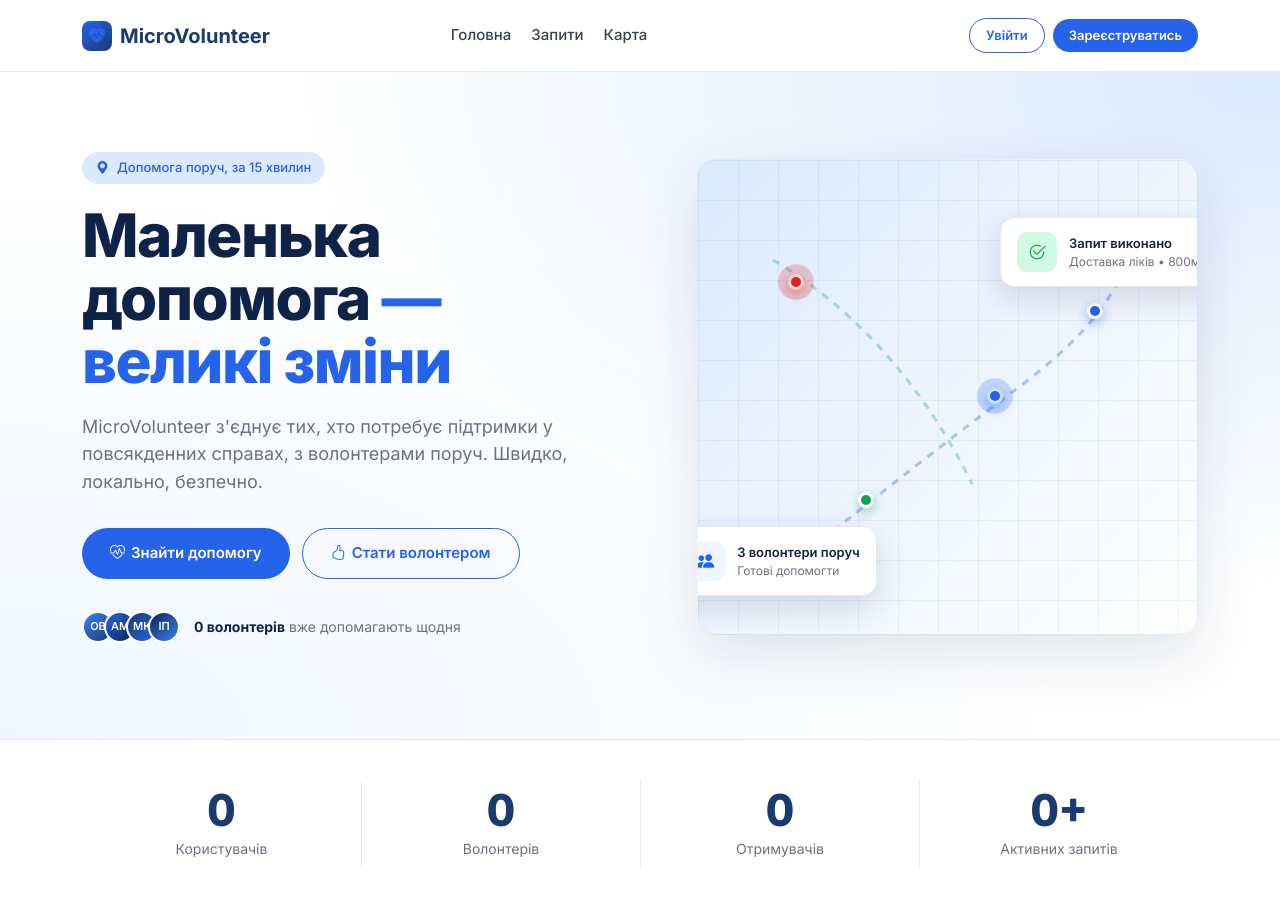
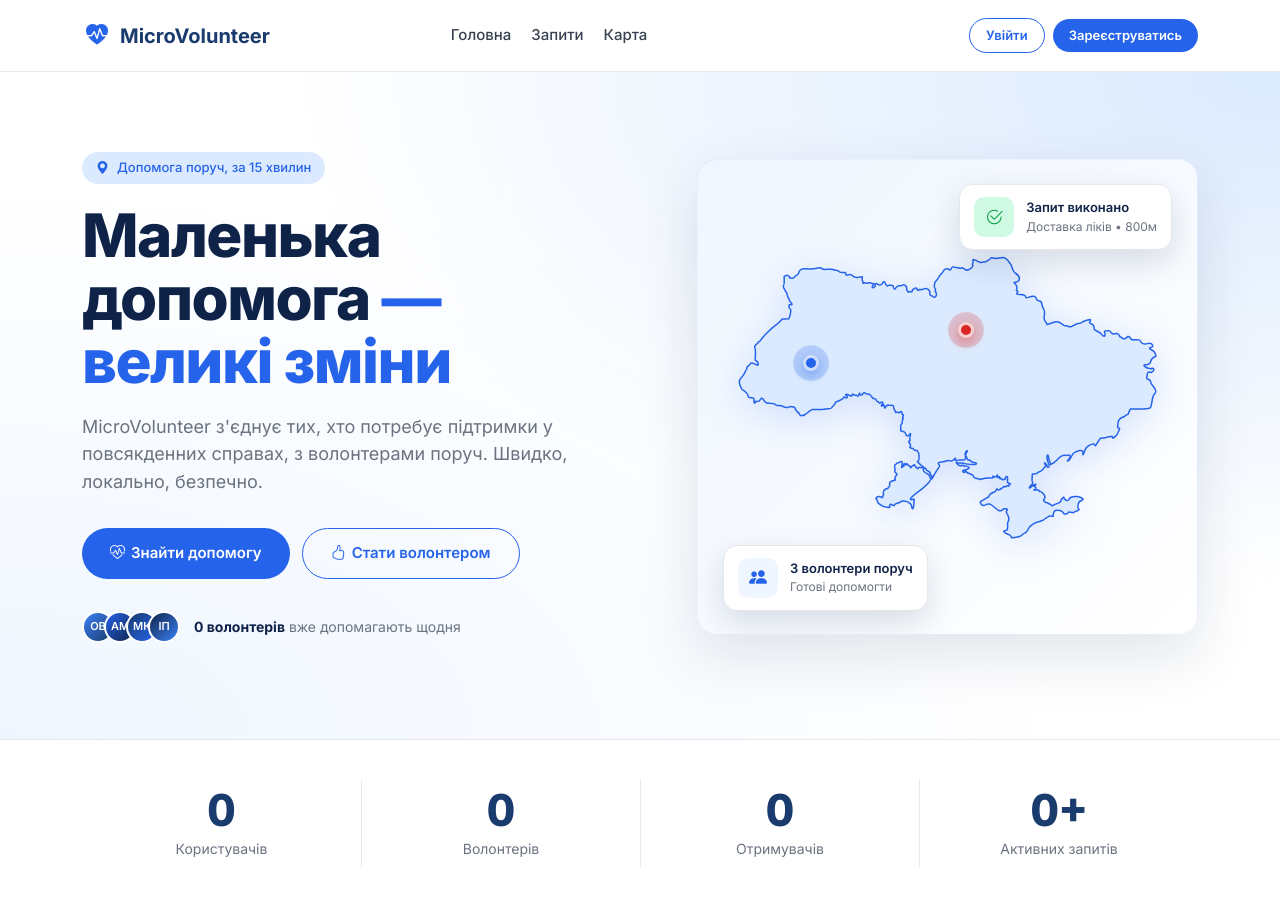
Before and after one commit to Jorik-creator/Micro-Volunteer-Diploma, a Django app: page / in a window 1280 px wide. Shown: the top 907 px of the page. Run offline with Django 5.2, Linux system fonts and the light colour scheme; data comes from the database, SQL or seed files in the repository; data that the repository does not hold is empty.

Commit message:
feat(frontend): finalize design system — css, base & home template updates

```diff
--- a/static/css/style.css
+++ b/static/css/style.css
@@ -89,9 +89,8 @@ h1, h2, h3, h4, h5, h6 { color: var(--mv-blue-900); margin: 0; font-weight: 700;
 .navbar-brand:hover { text-decoration: none; }
 .navbar-brand .logo-mark {
   width: 30px; height: 30px; border-radius: 8px;
-  background: linear-gradient(135deg, var(--mv-blue-600), var(--mv-blue-800));
   display: inline-flex; align-items: center; justify-content: center;
-  color: #fff; font-size: 16px;
+  color: var(--mv-blue-600); font-size: 22px;
 }
 /* Legacy: icon directly in brand (no .logo-mark) */
 .mv-navbar .navbar-brand i { color: var(--mv-blue-600); }
@@ -334,25 +333,30 @@ h1, h2, h3, h4, h5, h6 { color: var(--mv-blue-900); margin: 0; font-weight: 700;
 .avatar-stack .avatar { margin-left: -10px; border: 2px solid #fff; width: 32px; height: 32px; font-size: 11px; }
 .avatar-stack .avatar:first-child { margin-left: 0; }
 
-/* Hero illustration — map mock */
+/* Hero illustration — Ukraine map */
 .hero-illustration {
   position: relative;
   aspect-ratio: 1 / 0.95;
-  background: linear-gradient(135deg, var(--mv-blue-100) 0%, #fff 100%);
+  background: linear-gradient(135deg, var(--mv-blue-50) 0%, #fff 100%);
   border-radius: var(--mv-radius-lg);
   box-shadow: 0 20px 60px rgba(15,35,73,0.12);
   overflow: hidden;
   border: 1px solid rgba(37,99,235,0.08);
 }
-.hero-illustration .mock-map-grid {
-  position: absolute; inset: 0;
-  background-image:
-    linear-gradient(rgba(37,99,235,0.08) 1px, transparent 1px),
-    linear-gradient(90deg, rgba(37,99,235,0.08) 1px, transparent 1px);
-  background-size: 40px 40px;
+.hero-illustration .ukraine-map {
+  position: absolute;
+  inset: 6% 6% 6% 6%;
+  width: 88%; height: 88%;
+  color: var(--mv-blue-100);
+  filter: drop-shadow(0 8px 20px rgba(37,99,235,0.18));
 }
-.hero-illustration svg.mock-routes {
-  position: absolute; inset: 0; width: 100%; height: 100%;
+.hero-illustration .ukraine-map__path {
+  fill: var(--mv-blue-100);
+  stroke: var(--mv-blue-600);
+  stroke-width: 1.5;
+  stroke-linejoin: round;
+  stroke-linecap: round;
+  vector-effect: non-scaling-stroke;
 }
 
 /* Map pins (hero + map page) */
@@ -381,23 +385,34 @@ h1, h2, h3, h4, h5, h6 { color: var(--mv-blue-900); margin: 0; font-weight: 700;
   100% { transform: scale(2.4); opacity: 0; }
 }
 
-/* Floating cards (hero illustration) */
+/* Floating cards (hero illustration)
+   Structure: .floating-card > .fc-icon + .fc-body(>.fc-title, .fc-sub)
+   .fc-body wrapper is required so `min-width:0` lets the flex child
+   shrink and ellipsis kicks in on narrow illustrations. */
 .floating-card {
   position: absolute; background: #fff;
   border-radius: var(--mv-radius-md);
   box-shadow: 0 12px 32px rgba(15,35,73,0.14);
-  padding: 14px 16px; display: flex; gap: 12px; align-items: center;
+  padding: 12px 14px; display: flex; gap: 12px; align-items: center;
   border: 1px solid var(--mv-gray-200);
+  max-width: calc(100% - 24px);
 }
 .floating-card .fc-icon {
   width: 40px; height: 40px; border-radius: 10px;
   background: var(--mv-blue-50); color: var(--mv-blue-600);
   display: inline-flex; align-items: center; justify-content: center;
-  font-size: 18px;
+  font-size: 18px; flex-shrink: 0;
 }
 .floating-card .fc-icon.green { background: var(--mv-success-bg); color: var(--mv-success); }
-.floating-card .fc-title { font-size: 13px; font-weight: 600; color: var(--mv-blue-900); }
-.floating-card .fc-sub   { font-size: 12px; color: var(--mv-gray-500); }
+.floating-card .fc-body { min-width: 0; }
+.floating-card .fc-title {
+  font-size: 13px; font-weight: 600; color: var(--mv-blue-900);
+  white-space: nowrap; overflow: hidden; text-overflow: ellipsis;
+}
+.floating-card .fc-sub {
+  font-size: 12px; color: var(--mv-gray-500);
+  white-space: nowrap; overflow: hidden; text-overflow: ellipsis;
+}
 
 /* Hero stat card (legacy — used in home.html) */
 .hero-stat-card {
--- a/templates/base.html
+++ b/templates/base.html
@@ -19,7 +19,7 @@
   <link href="https://cdn.jsdelivr.net/npm/bootstrap-icons@1.11.3/font/bootstrap-icons.min.css" rel="stylesheet">
 
   <!-- Project CSS (cache-bust via version param) -->
-  <link href="{% static 'css/style.css' %}?v=3" rel="stylesheet">
+  <link href="{% static 'css/style.css' %}?v=4" rel="stylesheet">
   <link rel="icon" type="image/svg+xml" href="{% static 'images/favicon.svg' %}">
 
   {% block extra_css %}{% endblock %}
--- a/templates/home.html
+++ b/templates/home.html
@@ -40,28 +40,25 @@
       </div>
     </div>
 
-    <!-- Right: illustration -->
+    <!-- Right: illustration — Ukraine map with 2 live task markers -->
     <div class="hero-illustration">
-      <div class="mock-map-grid"></div>
-      <svg class="mock-routes" viewBox="0 0 400 380" preserveAspectRatio="none">
-        <path d="M 80 320 Q 180 240, 260 180 T 350 60" stroke="rgba(37,99,235,0.35)" stroke-width="2.5" stroke-dasharray="6 6" fill="none"/>
-        <path d="M 60 80 Q 160 140, 220 260" stroke="rgba(22,163,74,0.3)" stroke-width="2.5" stroke-dasharray="6 6" fill="none"/>
-      </svg>
-      <div class="map-pin" style="top:24%;left:18%"><div class="map-pin-dot pulse critical"></div></div>
-      <div class="map-pin" style="top:48%;left:58%"><div class="map-pin-dot pulse"></div></div>
-      <div class="map-pin" style="top:70%;left:32%"><div class="map-pin-dot success"></div></div>
-      <div class="map-pin" style="top:30%;left:78%"><div class="map-pin-dot"></div></div>
+      {% include "partials/_ukraine_map.svg" %}
 
-      <div class="floating-card" style="top:12%;right:-4%">
+      {# Kyiv — active critical request #}
+      <div class="map-pin" style="top:34%;left:52%"><div class="map-pin-dot pulse critical"></div></div>
+      {# Lviv — volunteers nearby #}
+      <div class="map-pin" style="top:41%;left:21%"><div class="map-pin-dot pulse"></div></div>
+
+      <div class="floating-card" style="top:5%;right:5%">
         <div class="fc-icon green"><i class="bi bi-check2-circle"></i></div>
-        <div>
+        <div class="fc-body">
           <div class="fc-title">Запит виконано</div>
           <div class="fc-sub">Доставка ліків • 800м</div>
         </div>
       </div>
-      <div class="floating-card" style="bottom:8%;left:-6%">
+      <div class="floating-card" style="bottom:5%;left:5%">
         <div class="fc-icon"><i class="bi bi-people-fill"></i></div>
-        <div>
+        <div class="fc-body">
           <div class="fc-title">3 волонтери поруч</div>
           <div class="fc-sub">Готові допомогти</div>
         </div>
```
Also changed, not shown: static/img/ukraine-map.svg (added), templates/partials/_ukraine_map.svg (added).
